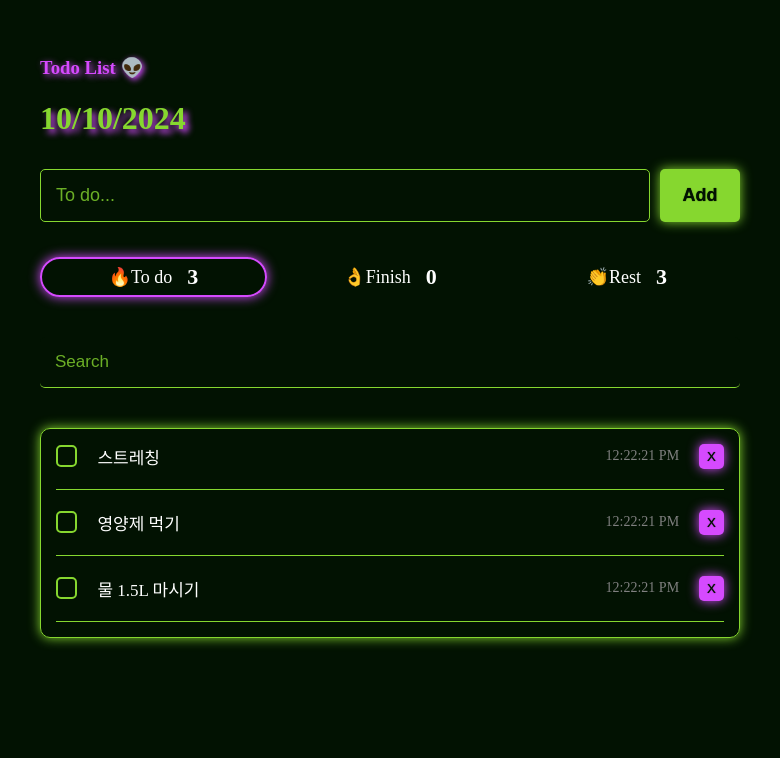
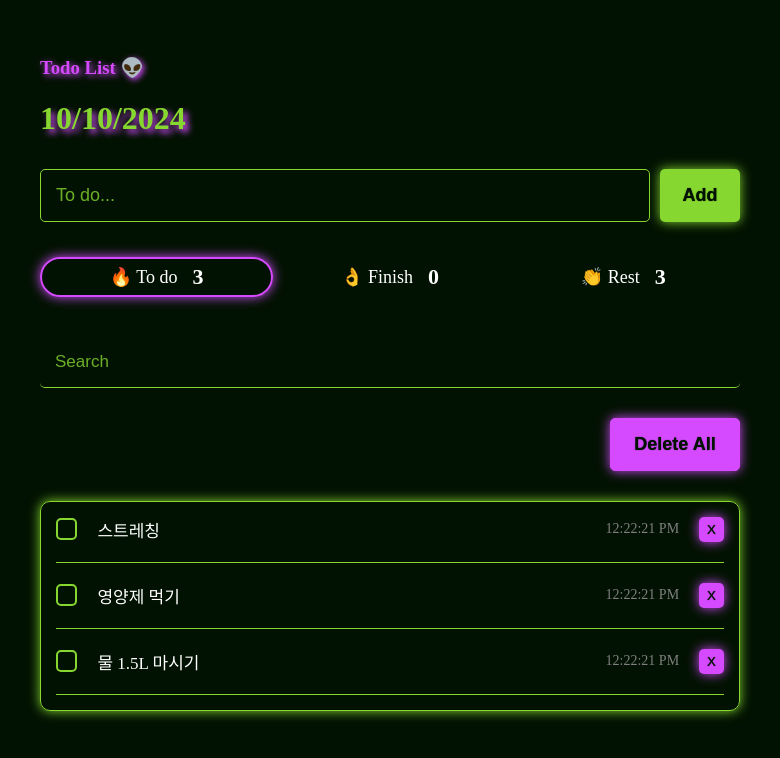
Before and after one commit to ZIZONE0HA/TodoList, a React (Vite) app: page / in a window 1280 px wide. Shown: the top 758 px of the page, without its empty margins (250-1030 px from the left). Built offline with nearby package versions, Linux system fonts and the light colour scheme.

Commit message:
delete all

```diff
--- a/src/App.jsx
+++ b/src/App.jsx
@@ -32,7 +32,9 @@ function reducer (state,action) {
         return state.map((item)=>item.id === action.targetId? {...item, isDone:!item.isDone}: item);
     case "DELETE" :
       return state.filter((item)=>item.id !== action.targetId);
-    default :
+    case "DELETE_ALL" :
+      return [];
+      default :
       return state;
       }
 }
@@ -72,9 +74,15 @@ function App() {
     });
   },[]);
 
+  const onDeleteAll = useCallback(()=>{
+    dispatch({
+      type: "DELETE_ALL"
+    });
+  },[])
+
 
   const memoizedDispatch = useMemo(()=>{
-    return { onCreate, onUpdate, onDelete};
+    return { onCreate, onUpdate, onDelete, onDeleteAll};
   },[]);
 
   return (
--- a/src/Component/Editer.css
+++ b/src/Component/Editer.css
@@ -33,4 +33,10 @@
     color: #021202;
     font-weight: 700;
     border-radius: 5px;
+    transition: background-color 0.3s ease;
 }
+
+.Editer button:hover{
+    background-color: #021202;
+    color: #86D72F;
+}
--- a/src/Component/List.css
+++ b/src/Component/List.css
@@ -9,10 +9,10 @@
     font-size: 18px;
     display: flex;
     margin: 25px 0 20px;
+    flex: 1;
 }
 
 .List .count .count-item{
-    margin-right: 10px;
     flex: 1;
     position: relative;
     cursor: pointer;
@@ -31,20 +31,6 @@
     border-radius: 20px;
     box-shadow: 0 0 12px #D54AFE;
 
-}
-
-/* .List .count .count-item::after{
-    content: '';
-    position: absolute;
-    right: -15px;
-    top: 0;
-    bottom: 0;
-    width: 1px;
-    background-color: #D54AFE;
-} */
-
-.List .count .count-item:last-child{
-    margin-right: 0;
 }
 
 .List .count .count-item:last-child::after {
@@ -68,17 +54,40 @@
     color :#86D72F;
     margin-bottom: 10px;
     border-radius: 5px;
-    margin-bottom: 20px;
 }
 
 .List >input:focus{
     outline: none;
-    box-shadow: 0 4px 8px #86D72F;
+    box-shadow: 0 0px 12px #86D72F;
 }
 .List >input::placeholder{
     color: #86D72F;
     opacity: 0.8;
 }
+
+.List .deleteAll {
+    display: block;
+    align-self: flex-end;
+    margin-bottom: 10px;
+    width: 130px;
+    background-color: #D54AFE;
+    color: #021202;
+    text-shadow: 0px 0px 1px #021202;
+    border-radius: 5px;
+    padding: 15px;
+    font-size: 18px;
+    font-weight: 700;
+    cursor: pointer;
+    border: 1px solid #D54AFE;
+    transition: background-color 0.3s ease;
+    box-shadow: 0 0 12px #D54AFE;
+}
+
+.List .deleteAll:hover{
+    background-color: #021202;
+    color: #D54AFE;
+}
+
 
 .List .todo-wapper{
     display: flex;
--- a/src/Component/List.jsx
+++ b/src/Component/List.jsx
@@ -1,7 +1,7 @@
 import { useContext, useMemo, useState } from 'react';
 import './List.css'
 import TodoItem from './TodoItem';
-import { TodoStateContext } from '../App';
+import { TodoDipatchContext, TodoStateContext } from '../App';
 import { CalendarCheck } from 'react-bootstrap-icons';
 import classNames from 'classnames';
 
@@ -9,6 +9,7 @@ import classNames from 'classnames';
 const List = () =>{
 
     const todos = useContext(TodoStateContext);
+    const {onDeleteAll} = useContext(TodoDipatchContext);
 
     const [search, setSearch] = useState('');
     const [filter, setFilter] = useState('all');
@@ -47,23 +48,34 @@ const List = () =>{
     },[todos]);
 
 
+    //전체삭제 모달
+    const handleDeleteAll = () =>{
+        const confirmed = window.confirm("정말 모든 일정을 삭제하시겠습니까?");
+        if(confirmed){
+            onDeleteAll();
+        }
+    }
+
     return(
         <div className="List">
             <div className='count'>
                 <div className= {classNames('count-item all',{active:filter ==='all'})}
                 onClick={()=>setFilter('all')}>
-                    🔥To do <span>{totalCount} </span> </div>
+                    🔥 To do <span>{totalCount} </span> </div>
                 <div className= {classNames('count-item done',{active:filter ==='done'})}
                 onClick={()=>setFilter('done')}>
-                    👌Finish <span>{doneCount} </span> </div>
+                    👌 Finish <span>{doneCount} </span> </div>
                 <div className={classNames('count-item notDone',{active:filter ==='notDone'})}
                 onClick={()=>setFilter('notDone')}>
-                    👏Rest <span>{notDoneCount} </span> </div>
+                    👏 Rest <span>{notDoneCount} </span> </div>
             </div>
+
             <input value={search}
             placeholder='Search'
             onChange={onChangeSearch}
             ></input>
+
+            <button className='deleteAll' onClick={handleDeleteAll}>Delete All</button>
             <div className="todo-wapper">
                 {filteredData.length === 0 ? (
                     <div className='epmty-message'>
```
